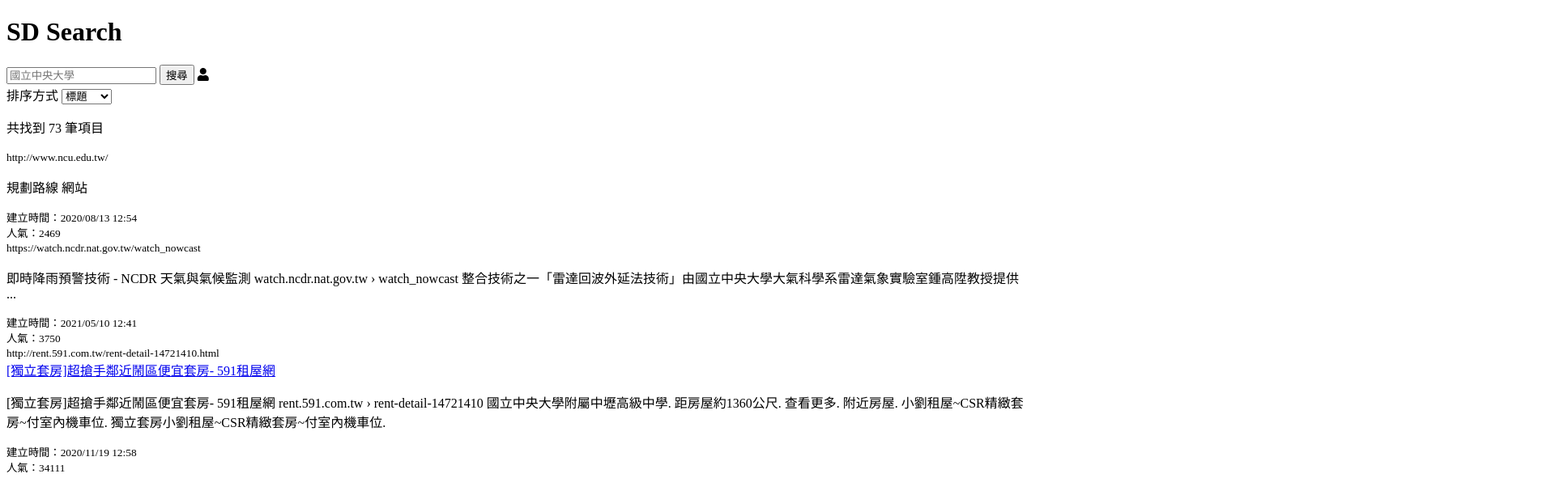
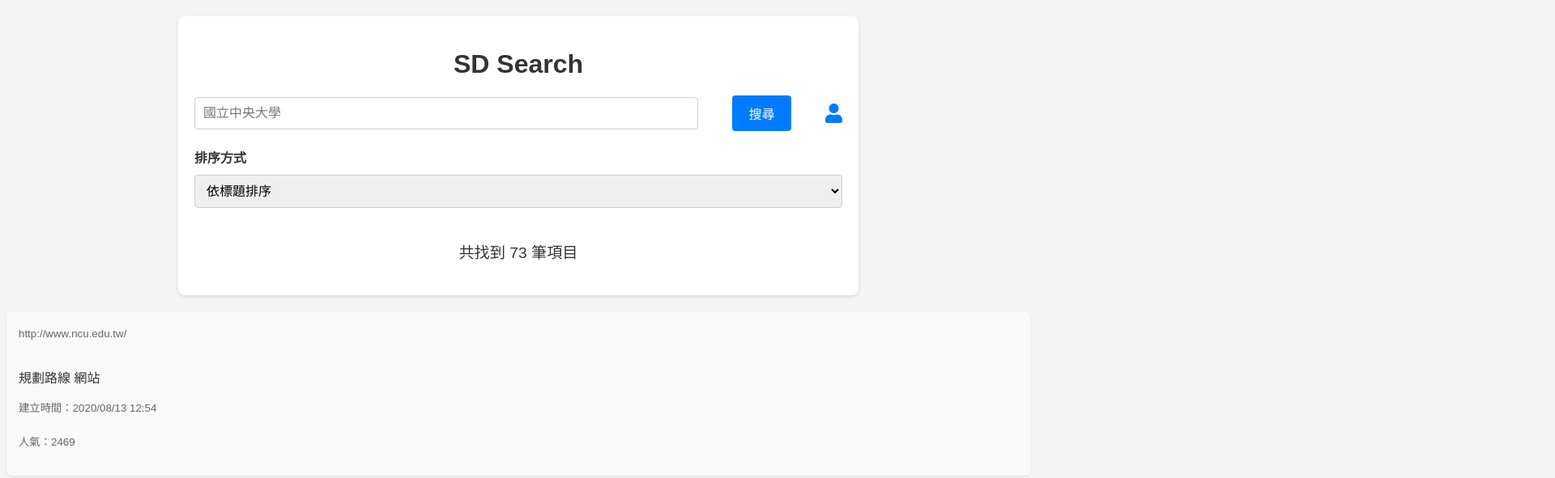
Before and after one commit to ThanatosJun/CCSD2025_selfdemo, a plain HTML site: page HW2/index.html in a window 1280 px wide. Both pictures are taken after a click on the button "搜尋". Shown: the top 591 px of the page at 81% size, 1920 px wide, since content can reach past the window. Drawn offline with nearby package versions, Linux system fonts and the light colour scheme.

Commit message:
finish function20250317

```diff
--- /dev/null
+++ b/HW2/css/main.css
@@ -0,0 +1,157 @@
+Reset default margin and padding
+* {
+    margin: 0;
+    padding: 0;
+    box-sizing: border-box;
+}
+
+/* Basic layout for the body */
+body {
+    font-family: Arial, sans-serif;
+    background-color: #f4f4f4;
+    color: #333;
+}
+
+/* Container for the entire search form and results */
+#search-container {
+    max-width: 800px;
+    margin: 20px auto;
+    padding: 20px;
+    background-color: #fff;
+    border-radius: 8px;
+    box-shadow: 0 2px 5px rgba(0, 0, 0, 0.1);
+}
+
+h1 {
+    text-align: center;
+    font-size: 2em;
+    margin-bottom: 20px;
+}
+
+/* Styling for the search box and button */
+#search-box-container {
+    display: flex;
+    justify-content: space-between;
+    align-items: center;
+    margin-bottom: 20px;
+}
+
+#search-box {
+    width: 75%;
+    padding: 10px;
+    font-size: 1em;
+    border: 1px solid #ccc;
+    border-radius: 4px;
+}
+
+#search-button {
+    padding: 10px 20px;
+    background-color: #007bff;
+    color: white;
+    border: none;
+    border-radius: 4px;
+    cursor: pointer;
+    font-size: 1em;
+}
+
+#search-button:hover {
+    background-color: #0056b3;
+}
+
+#user-icon {
+    font-size: 1.5em;
+    color: #007bff;
+    cursor: pointer;
+}
+
+/* Label and select dropdown styling */
+label {
+    display: block;
+    margin-bottom: 10px;
+    font-weight: bold;
+}
+
+#category-order {
+    width: 100%;
+    padding: 10px;
+    font-size: 1em;
+    border: 1px solid #ccc;
+    border-radius: 4px;
+    margin-bottom: 20px;
+}
+
+/* Results count display */
+#results-count {
+    text-align: center;
+    font-size: 1.2em;
+    margin-bottom: 20px;
+}
+
+/* Results item styling */
+.result-item {
+    background-color: #f9f9f9;
+    padding: 15px;
+    margin-bottom: 15px;
+    border-radius: 6px;
+    box-shadow: 0 1px 3px rgba(0, 0, 0, 0.1);
+}
+
+.result-item a {
+    font-size: 1.3em;
+    font-weight: bold;
+    color: #007bff;
+    text-decoration: none;
+}
+
+.result-item a:hover {
+    text-decoration: underline;
+}
+
+.result-item small {
+    color: #666;
+    display: block;
+    margin-top: 5px;
+}
+
+/* Load more button styling */
+#load-more-button {
+    width: 100%;
+    padding: 10px;
+    background-color: #007bff;
+    color: white;
+    border: none;
+    border-radius: 4px;
+    cursor: pointer;
+    font-size: 1.2em;
+    display: block;
+    margin-top: 20px;
+}
+
+#load-more-button:hover {
+    background-color: #0056b3;
+}
+
+#load-more-button:focus {
+    outline: none;
+}
+
+/* Media query for smaller screens */
+@media (max-width: 600px) {
+    #search-box-container {
+        flex-direction: column;
+        align-items: stretch;
+    }
+
+    #search-box {
+        width: 100%;
+        margin-bottom: 10px;
+    }
+
+    #search-button {
+        width: 100%;
+    }
+
+    #category-order {
+        width: 100%;
+    }
+}
--- a/HW2/index.html
+++ b/HW2/index.html
@@ -7,6 +7,7 @@
     <script src="./js/hw2_search_dataset.js"></script>
     <script src="./js/main.js" defer type="module"></script>
     <link rel="stylesheet" href="https://cdnjs.cloudflare.com/ajax/libs/font-awesome/5.15.4/css/all.min.css">
+    <link rel="stylesheet" href="./css/main.css">
 </head>
 <body>
     <div id="search-container">
@@ -19,15 +20,16 @@
 
         <label for="category-order">排序方式</label>
         <select id="category-order">
-            <option value="title">標題</option>
-            <option value="created_atN">最新</option>
-            <option value="created_atO">最舊</option>
-            <option value="popularityH">人氣高</option>
-            <option value="popularityL">人氣低</option>
+            <option value="title">依標題排序</option>
+            <option value="created_atN">依建立時間（新到舊）</option>
+            <option value="created_atO">依建立時間（舊到新）</option>
+            <option value="popularityH">人氣（高到低）</option>
+            <option value="popularityL">人氣（低到高）</option>
         </select>
         <p id="results-count">共找到 0 筆項目</p>
     </div>
 
     <div id="results"></div>
+    <button id="load-more-button" style="display:none;">顯示更多</button>
 </body>
 </html>
--- a/HW2/js/main.js
+++ b/HW2/js/main.js
@@ -1,20 +1,47 @@
 $(document).ready(function() {
-    // 點擊搜尋按鈕或下拉選單或按 Enter 執行 search()
-    $('#search-button').on('click', search);
-    $('#category-order').on('change', search);
-    $('#search-box').on('keyup', function(e) {
-      if (e.key === 'Enter') {
+    let filterData = [];
+    let currentIndex = 0;
+    const itemsPerPage = 10;
+    const $results = $("#results");
+    const $resultsCount = $("#results-count")
+    const $searchButton = $("#search-button");
+    const $categoryOrder = $("#category-order");
+    const $searchBox = $("#search-box");
+    const $loadMoreButton = $('#load-more-button');
+
+    $searchButton.on("click", search);
+    $searchBox.on("keyup", function(e) {
+      if (e.key === "Enter") {
         search();
       }
     });
+
+    $categoryOrder.on("change", orderSort);
+
+    $loadMoreButton.on("click", displayResults);
+
     function search(){
-        const $results = $("#results");
         $results.empty();
-        const query = $("#search-box").val().trim().toLowerCase();
-        const orderType = $("#category-order").val();
-        const filterData = SEARCH_DATASET.filter(item => {
-            return query === "" || $("#search-box").val().trim().toLowerCase().includes(query);
+        const query = $searchBox.val().trim().toLowerCase();
+        filterData = SEARCH_DATASET.filter(item => {
+            return query === "" || item.title.toLowerCase().includes(query);
         });
+        $resultsCount.text(`共找到 ${filterData.length} 筆項目`);
+
+        if (filterData.length === 0) {
+            $results.append("<p>找不到相關結果。</p>");
+            $loadMoreButton.hide();
+        }
+        else {
+            orderSort()
+            // displayResults();
+        }
+    }
+
+    function orderSort() {
+        const orderType = $categoryOrder.val();
+        $results.empty()
+        currentIndex = 0;
         if (orderType === "title") {
             filterData.sort((a, b) => a.title.localeCompare(b.title));
         }
@@ -32,14 +59,15 @@ $(document).ready(function() {
         }
         else {
             console.error("catergory wrong!!");
+        };
+        console.log(filterData[0]);
+        displayResults();
     }
 
-        $("#results-count").text(`共找到 ${filterData.length} 筆項目`);
-        if (filterData.length === 0) {
-            $results.append("<p>找不到相關結果。</p>");
-        }
-        else {
-            $.each(filterData, function(index, item) {
+    function displayResults() {
+        const nextIndex = currentIndex + itemsPerPage;
+        const itemsToShow = filterData.slice(currentIndex, nextIndex);
+        $.each(itemsToShow, function(index, item) {
             const $itemDiv = $("<div class='result-item'></div>");
             $itemDiv.append(`<small>${item.url}</small><br>`);
             $itemDiv.append(`<a href="${item.url}" target="_blank">${item.title}</a>`);
@@ -49,6 +77,12 @@ $(document).ready(function() {
 
             $results.append($itemDiv);
         })
+        currentIndex = nextIndex;
+        if (currentIndex >= filterData.length) {
+            $loadMoreButton.hide();
+        }
+        else {
+            $loadMoreButton.show();
         }
     }
   });
```
Lines whose indentation alone changed are shown as unchanged.
